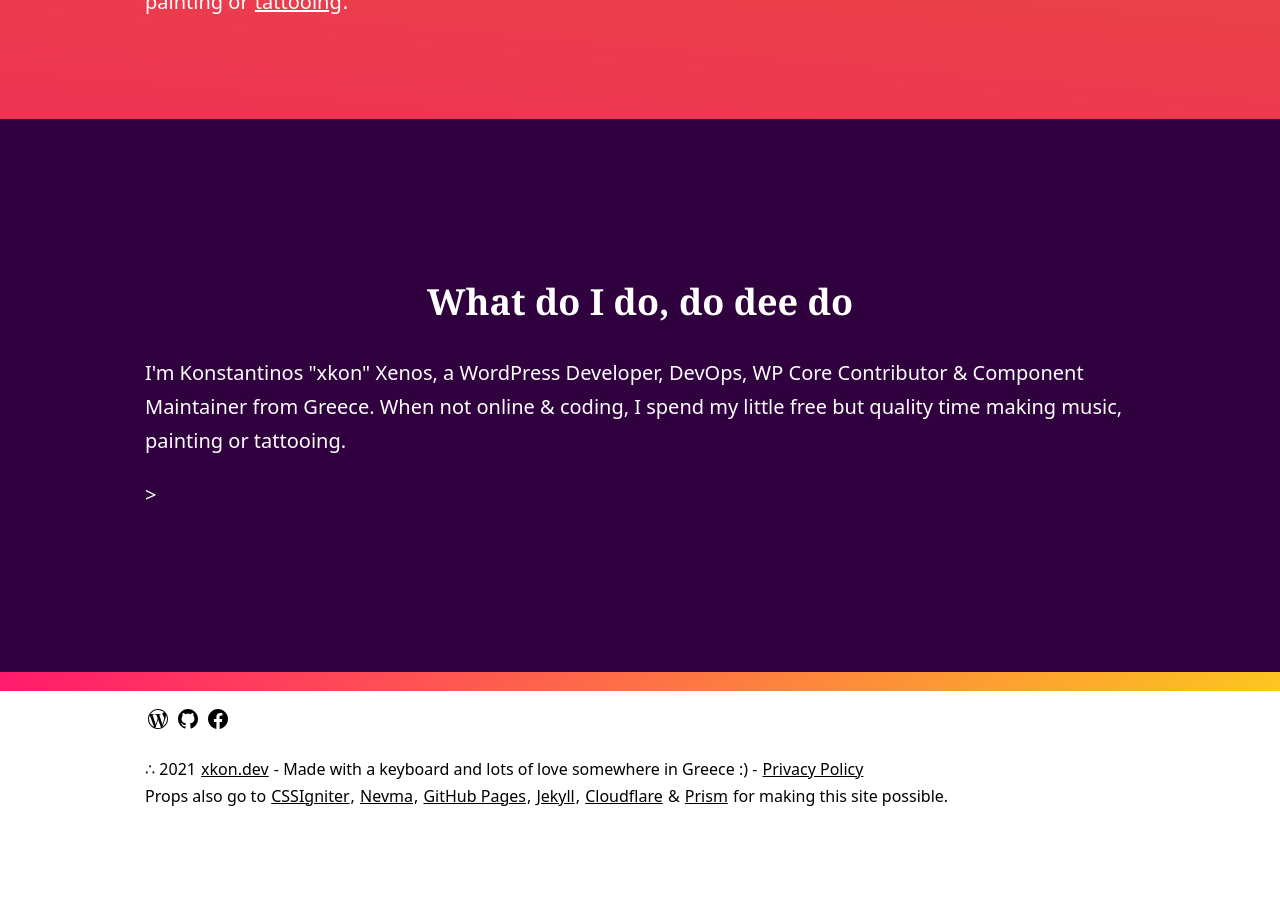
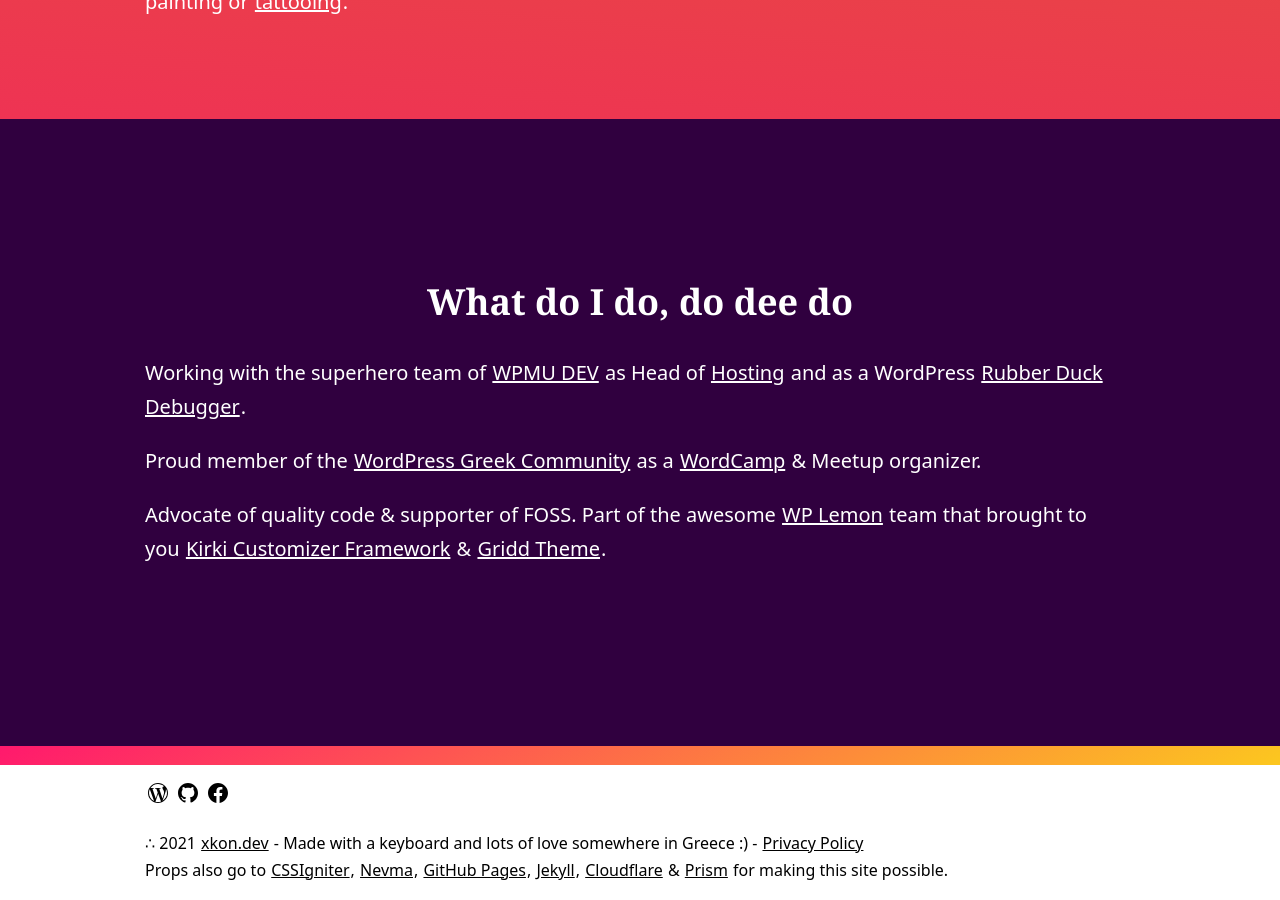
Before and after one commit to mrxkon/mrxkon.github.io, a Jekyll site: the page built from index.html, in a window 1280 px wide and 900 px high, scrolled down 685 px. Built offline with Jekyll 4.4.1, drawn with Linux system fonts in a browser that asks for light colours; before the commit the page ends 1511 px from its top, so only the background shows below that.

Commit message:
update index

```diff
--- a/index.html
+++ b/index.html
@@ -7,6 +7,8 @@
 <div id="content" class="content">
 	<div class="container box-wrapper">
 		<h2>What do I do, do dee do</h2>
-		<p>I'm Konstantinos "xkon" Xenos, a WordPress Developer, DevOps, WP Core Contributor & Component Maintainer from Greece. When not online & coding, I spend my little free but quality time making music, painting or tattooing.</p>>
+		<p>Working with the superhero team of&nbsp;<a rel="noreferrer noopener" href="https://wpmudev.com" target="_blank">WPMU DEV<span class="screen-reader-text">, opens in a new window</span></a> as Head of&nbsp;<a rel="noreferrer noopener" href="https://wpmudev.com/hosting" target="_blank">Hosting<span class="screen-reader-text">, opens in a new window</span></a>&nbsp;and as a WordPress&nbsp;<a rel="noreferrer noopener" href="https://en.wikipedia.org/wiki/Rubber_duck_debugging" target="_blank">Rubber Duck Debugger<span class="screen-reader-text">, opens in a new window</span></a>.</p>
+		<p>Proud member of the&nbsp;<a rel="noreferrer noopener" href="https://wpgreece.org/" target="_blank">WordPress Greek Community<span class="screen-reader-text">, opens in a new window</span></a> as a <a href="https://wordcamp.org" target="_blank" rel="noreferrer noopener">WordCamp<span class="screen-reader-text">, opens in a new window</span></a> &amp; Meetup organizer.</p>
+		<p>Advocate of quality code &amp; supporter of FOSS. Part of the awesome&nbsp;<a rel="noreferrer noopener" href="https://wplemon.com/" target="_blank">WP Lemon<span class="screen-reader-text">, opens in a new window</span></a>&nbsp;team that brought to you&nbsp;<a rel="noreferrer noopener" href="https://kirki.org/" target="_blank">Kirki Customizer Framework<span class="screen-reader-text">, opens in a new window</span></a>&nbsp;&amp;&nbsp;<a rel="noreferrer noopener" href="https://wplemon.com/gridd" target="_blank">Gridd Theme<span class="screen-reader-text">, opens in a new window</span></a>.</p>
 	</div>
 </div>
```
